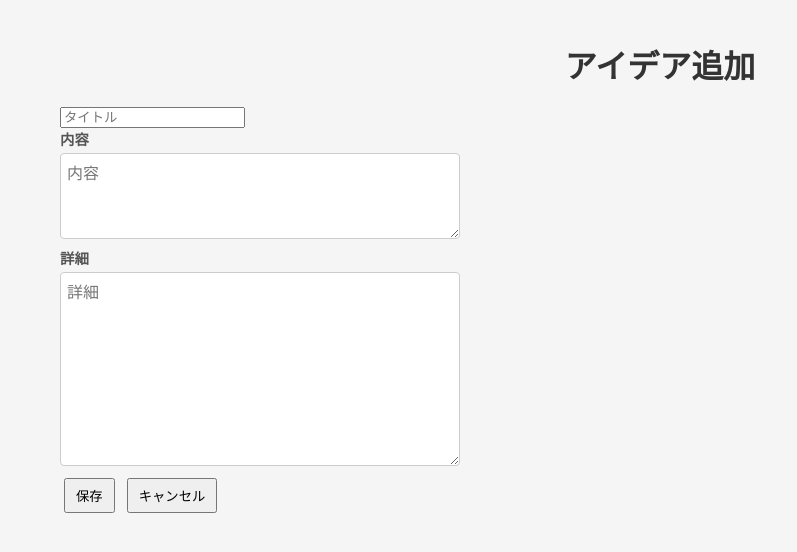
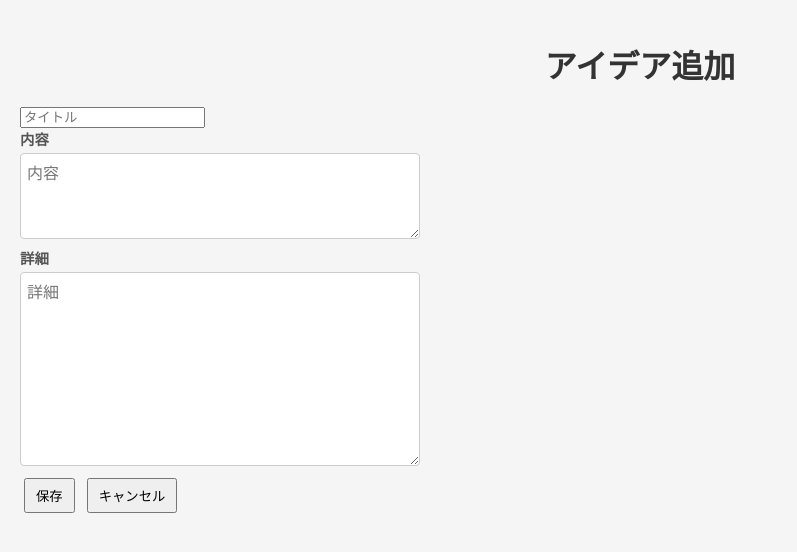
Before and after one commit to SRT0418/my-note, a plain HTML site: page add-idea.html in a window 1280 px wide. Shown: the whole page, without its empty margins (0-797 px from the left). Drawn offline with Linux system fonts and the light colour scheme.

Commit message:
addのcssの修正

```diff
--- a/add-idea.html
+++ b/add-idea.html
@@ -1,12 +1,14 @@
 <!DOCTYPE html>
 <html lang="ja">
+
 <head>
     <meta charset="UTF-8">
     <meta name="viewport" content="width=device-width, initial-scale=1.0">
     <title>アイデア追加</title>
     <link rel="stylesheet" href="./css/common.css">
 </head>
-<body>
+
+<body class="add">
 
     <h1>アイデア追加</h1>
 
@@ -27,4 +29,5 @@
     <script src="./js/ideas-add.js"></script>
 
 </body>
+
 </html>
--- a/css/common.css
+++ b/css/common.css
@@ -17,6 +17,13 @@ body {
     color: #333333;
     margin: 0;
     padding: 20px 20px 20px 60px;
+}
+
+body.add {
+    background-color: whitesmoke;
+    color: #333333;
+    margin: 0;
+    padding: 20px 20px 20px 20px;
 }
 
 .card {
@@ -326,12 +333,12 @@ label {
     margin: 8px 0;
     overflow: hidden;
     background: #fff;
-    box-shadow: 0 1px 4px rgba(0,0,0,0.08);
+    box-shadow: 0 1px 4px rgba(0, 0, 0, 0.08);
     transition: box-shadow 0.2s;
 }
 
 .history-card:hover {
-    box-shadow: 0 3px 10px rgba(0,0,0,0.13);
+    box-shadow: 0 3px 10px rgba(0, 0, 0, 0.13);
 }
 
 .history-summary {
@@ -460,7 +467,7 @@ label {
     vertical-align: middle;
     background: linear-gradient(90deg, #ff8c00, #ff4500);
     color: #fff;
-    box-shadow: 0 1px 4px rgba(255,100,0,0.25);
+    box-shadow: 0 1px 4px rgba(255, 100, 0, 0.25);
     letter-spacing: 0.03em;
 }
 
@@ -474,5 +481,5 @@ label {
 .streak-badge.streak-completed {
     background: linear-gradient(90deg, #27ae60, #2ecc71);
     color: #fff;
-    box-shadow: 0 1px 4px rgba(46,204,113,0.25);
+    box-shadow: 0 1px 4px rgba(46, 204, 113, 0.25);
 }
```
Also changed, not shown: add-everydayTask.html (+1 -1 lines), add-kadai.html (+3 -1 lines), add-task.html (+1 -1 lines), add-wish.html (+1 -1 lines).
